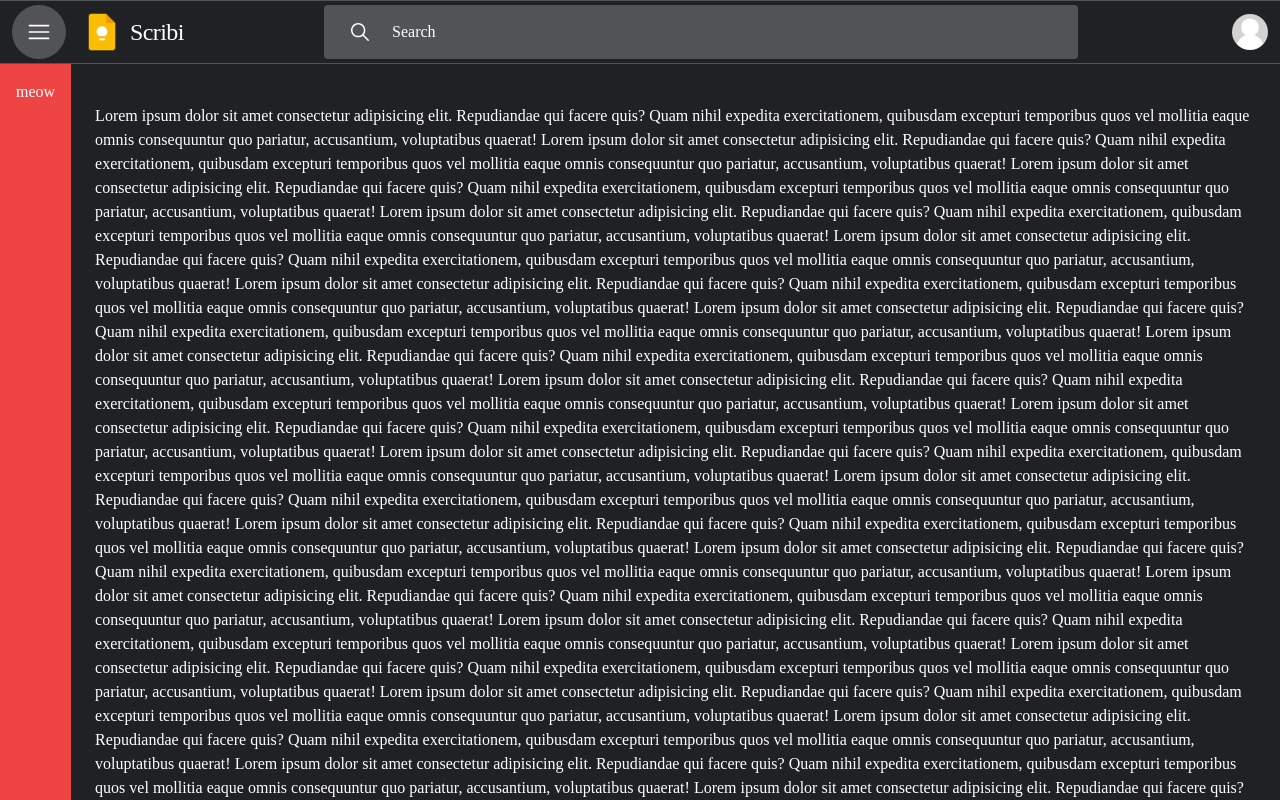
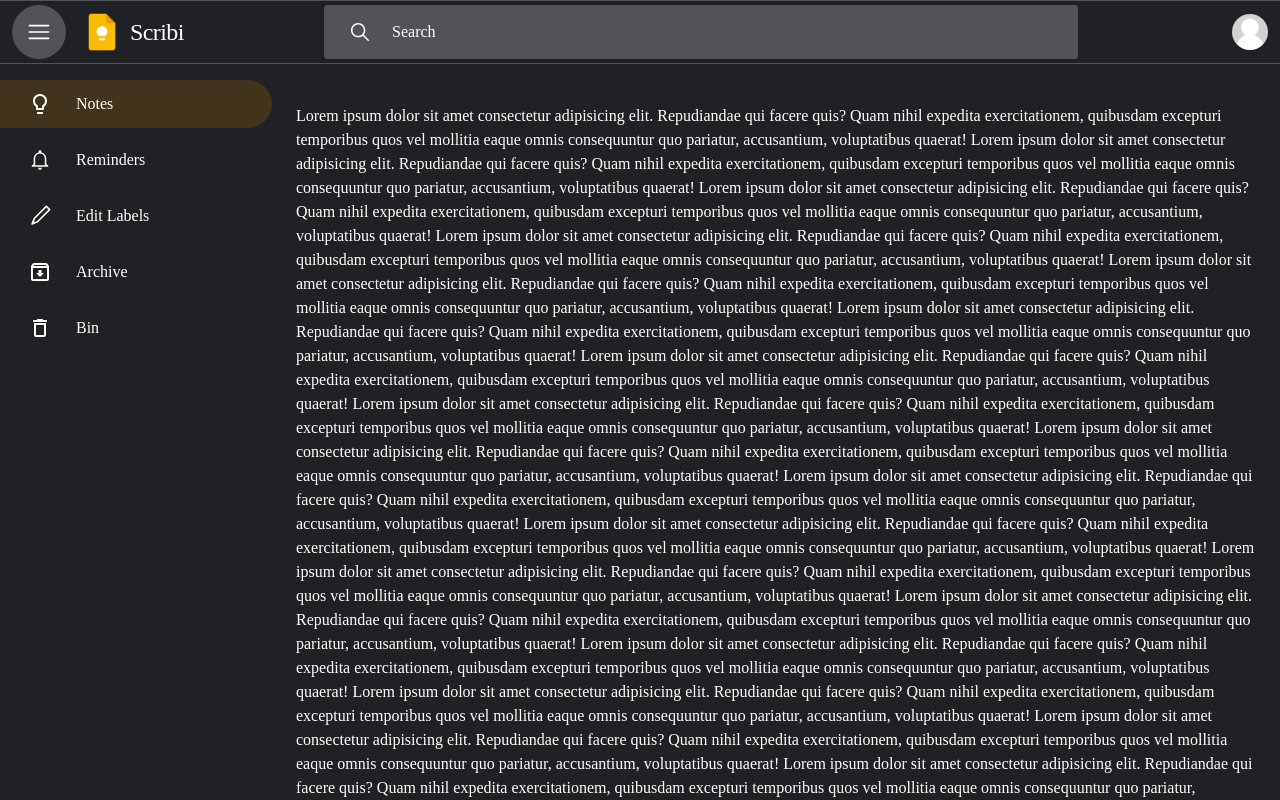
Before and after one commit to Anzi15/scribi, a React (Vite) app: page / in a window 1280 px wide. Both pictures are taken after a click on the button 39 px from the left and 32 px from the top of the page. Shown: the top 800 px of the page. Built offline with nearby package versions, Linux system fonts and the light colour scheme; a web font is replaced by a local one.

Commit message:
@core/layouts minor updates

```diff
--- a/src/components/NavBar.jsx
+++ b/src/components/NavBar.jsx
@@ -1,15 +1,15 @@
-import React from "react";
+import React, { useEffect } from "react";
 import { RxHamburgerMenu } from "react-icons/rx";
 import { IoIosSearch } from "react-icons/io";
 import logo from "../assets/logo.png";
 import avatar from "../assets/avatar.jpg";
 
-const NavBar = () => {
+const NavBar = ({isNavbarOpen, ToggleNavBar}) => {
   return (
     <>
       <nav className="px-3 py-1 min-h-[4rem]  border-y-[1px] border-lightGrey flex fixed top-0 right-0 left-0 bg-dark justify-between z-10">
         <div className="branding-group flex gap-4 w-15% ">
-          <button className="hamburger-toggler text-2xl aspect-square focus:bg-lightGrey hover:bg-lightGrey p-2 rounded-[50%] flex justify-center items-center">
+          <button onClick={ToggleNavBar} className="hamburger-toggler text-2xl aspect-square focus:bg-lightGrey hover:bg-lightGrey p-2 rounded-[50%] flex justify-center items-center">
             <RxHamburgerMenu />
           </button>
 
--- a/src/components/SideBar.jsx
+++ b/src/components/SideBar.jsx
@@ -1,9 +1,76 @@
-import React from 'react';
+import React from "react";
+import {
+  MdLabelOutline,
+  MdLightbulbOutline,
+  MdOutlineArchive,
+  MdOutlineDelete,
+} from "react-icons/md";
+import { NavLink } from "react-router-dom";
+import { IoMdNotificationsOutline } from "react-icons/io";
+import { RxPencil1 } from "react-icons/rx";
 
-const SideBar = () => {
+const SideBar = ({ isNavbarOpen, ToggleNavBar }) => {
+  const linkClass = ({ isActive }) =>
+    isNavbarOpen
+      ? `px-4 flex items-center min-w-[17rem] rounded-r-full  p-3  pl-7 ${
+          isActive ? "bg-darkYellow" : "hover:bg-lightGrey"
+        }  `
+      : `px-4 flex items-center aspect-square rounded-full ml-3 ${
+          isActive ? "bg-darkYellow" : "hover:bg-lightGrey"
+        }  p-3  `;
+
+  const linkNameClass = isNavbarOpen ? "pl-6" : "hidden";
+
+  const linkIconClass = ({ isActive }) =>
+    isActive
+      ? `option rounded-full  flex items-center justify-center aspect-square  w-12 bg-darkYellow`
+      : `option rounded-full hover:bg-lightGrey flex items-center justify-center aspect-square w-12`;
+
   return (
-    <aside className=" w-[5rem]  bg-red-500 sticky top-[4rem] min-h-[calc(100vh-4rem)] z-10 p-4">
-      <p>meow</p>
+    <aside className="py-4 sticky top-[4rem] min-h-[calc(100vh-4rem)] z-10 ">
+      <div className="top-options-con flex flex-col gap-2">
+        <NavLink to="/" className={linkClass}>
+          <div className={linkIconClass}>
+            <MdLightbulbOutline className="text-2xl" />
+          </div>
+          <p className={linkNameClass}>Notes</p>
+        </NavLink>
+
+        <NavLink to="/reminders" className={linkClass}>
+          <div className={linkIconClass}>
+            <IoMdNotificationsOutline className="text-2xl" />
+          </div>
+          <p className={linkNameClass}>Reminders</p>
+        </NavLink>
+
+        {/* <NavLink to="/labels" className={linkClass}>
+          <div className={linkIconClass}>
+            <MdLabelOutline className="text-2xl" />
+          </div>
+          <p className={linkNameClass}>{labelName}</p>
+        </NavLink> */}
+
+        <NavLink to="/Labels" className={linkClass}>
+          <div className={linkIconClass}>
+            <RxPencil1 className="text-2xl" />
+          </div>
+          <p className={linkNameClass}>Edit Labels</p>
+        </NavLink>
+
+        <NavLink to="/archive" className={linkClass}>
+          <div className={linkIconClass}>
+            <MdOutlineArchive className="text-2xl" />
+          </div>
+          <p className={linkNameClass}>Archive</p>
+        </NavLink>
+
+        <NavLink to="/bin" className={linkClass}>
+          <div className={linkIconClass}>
+            <MdOutlineDelete className="text-2xl" />
+          </div>
+          <p className={linkNameClass}>Bin</p>
+        </NavLink>
+      </div>
     </aside>
   );
 };
--- a/src/index.css
+++ b/src/index.css
@@ -12,3 +12,6 @@ input:not([type="submit"]){
     border: none;
     outline: none;
 }
+.width-transition {
+    transition: width 0.3s ease, padding 0.3s ease;
+  }
--- a/src/layouts/MainLayout.jsx
+++ b/src/layouts/MainLayout.jsx
@@ -1,20 +1,20 @@
-import React from 'react';
+import React, { useEffect, useState } from "react";
 import NavBar from "../components/NavBar";
 import SideBar from "../components/SideBar";
 
 const MainLayout = ({ children }) => {
+  const [isNavbarOpen, setIsNavbarOpen] = useState(false);
+  const ToggleNavBar = () => {
+    setIsNavbarOpen(prevState => !prevState);
+  };
   return (
-<>
-        <NavBar />
-    <div className=" relative flex items-start">
-
-        <SideBar />
-        <main className="mt-[5rem] p-6 inline gap-1">
-          {children}
-        </main>
-    </div>
-</>
-
+    <>
+      <NavBar isNavbarOpen={isNavbarOpen} setIsNavbarOpen={setIsNavbarOpen} ToggleNavBar={ToggleNavBar} />
+      <div className=" relative flex items-start">
+        <SideBar isNavbarOpen={isNavbarOpen} setIsNavbarOpen={setIsNavbarOpen} />
+        <main className="mt-[5rem] p-6 inline gap-1">{children}</main>
+      </div>
+    </>
   );
 };
 
--- a/tailwind.config.js
+++ b/tailwind.config.js
@@ -17,12 +17,23 @@ export default {
         lightGrey: "#525356",
         grey: "#353638",
         white: "#ffffff",
-      }
+        darkYellow: "#41331C",
+      },
+      transitionProperty: {
+        'width': 'width',
+        'padding': 'padding',
+      },
     },
     fontFamily: {
       sans: ["product-sans"],
     },
 
   },
+  variants: {
+    extend: {
+      width: ['responsive', 'hover', 'focus'],
+      padding: ['responsive', 'hover', 'focus'],
+    },
+  },
   plugins: [],
 }
```
